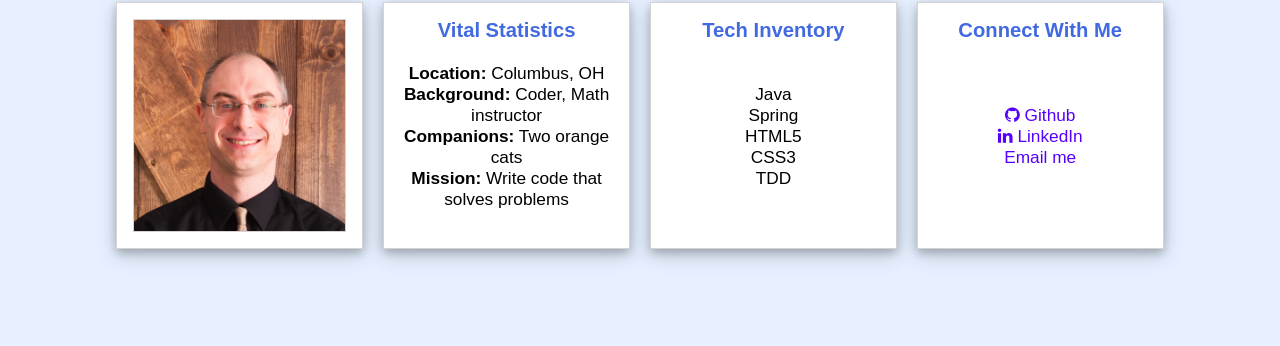
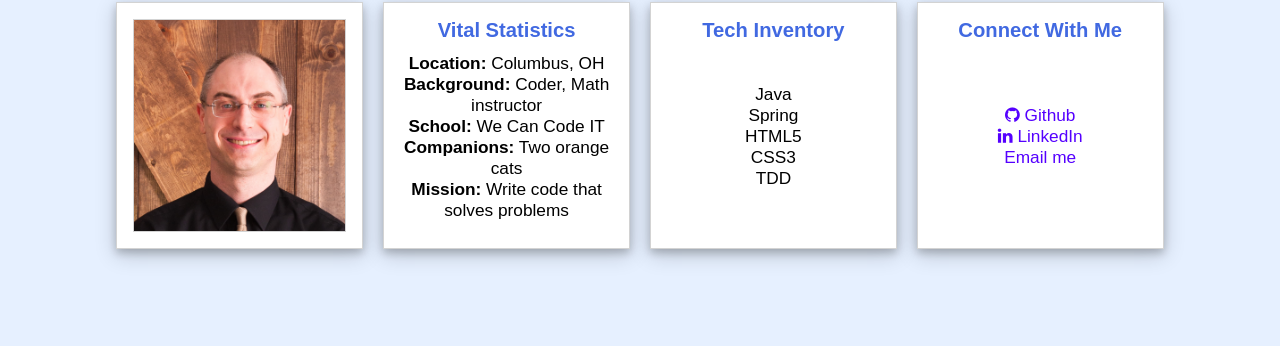
Before and after one commit to marcbgold/marcbgold.github.io, a plain HTML site: page index.html in a window 1280 px wide. Shown: the part 404-750 px from the top of the page. Drawn offline with Linux system fonts and the light colour scheme; a web font is replaced by a local one.

Commit message:
minor bio content update

```diff
--- a/index.html
+++ b/index.html
@@ -46,6 +46,7 @@
                             <div class="element-list bio-list">
                                 <p><strong>Location:</strong> Columbus, OH</p>
                                 <p><strong>Background:</strong> Coder, Math instructor</p>
+                                <p><strong>School:</strong> We Can Code IT</p>
                                 <p><strong>Companions:</strong> Two orange cats</p>
                                 <p class="bio-mission"><strong>Mission:</strong> Write code that solves problems</p>
                             </div>
```
